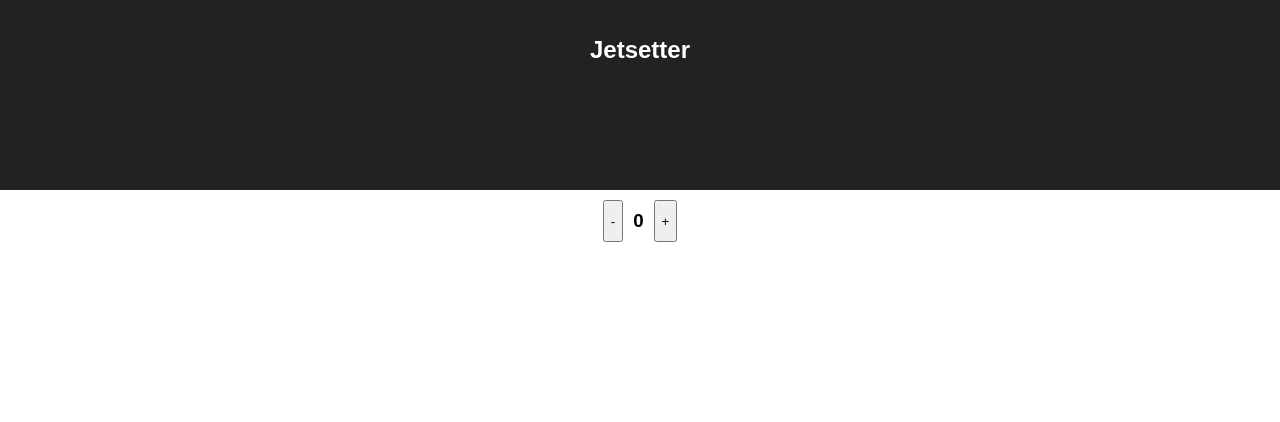
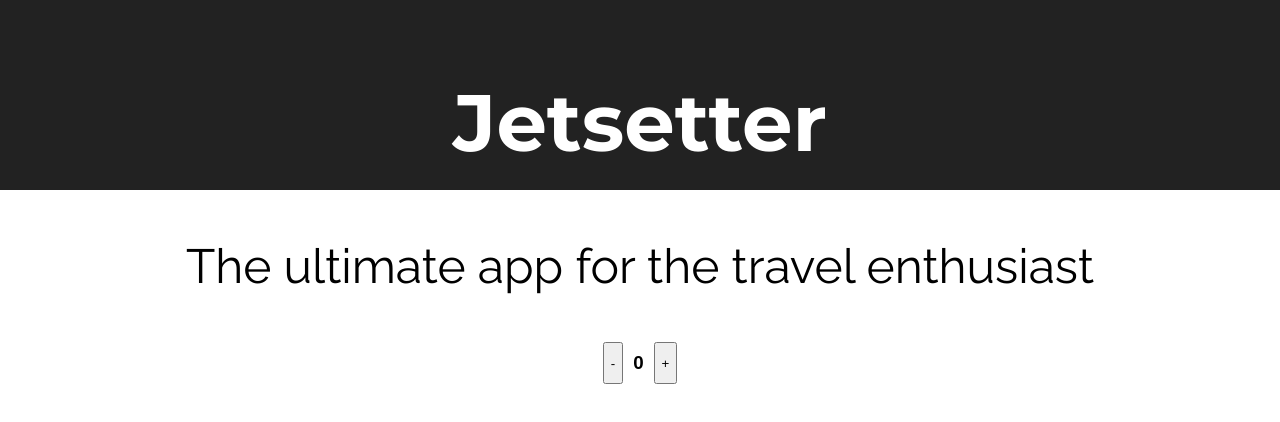
Before and after one commit to christielynam/jetsetter, a React (Create React App) app: page / in a window 1280 px wide. Shown: the top 422 px of the page. Built offline with nearby package versions, Linux system fonts and the light colour scheme.

Commit message:
Add fonts

```diff
--- a/public/index.html
+++ b/public/index.html
@@ -10,6 +10,7 @@
     -->
     <link rel="manifest" href="%PUBLIC_URL%/manifest.json">
     <link rel="shortcut icon" href="%PUBLIC_URL%/favicon.ico">
+    <link href="https://fonts.googleapis.com/css?family=Montserrat:400,700|Raleway" rel="stylesheet">
     <!--
       Notice the use of %PUBLIC_URL% in the tags above.
       It will be replaced with the URL of the `public` folder during the build.
--- a/src/App.css
+++ b/src/App.css
@@ -15,11 +15,13 @@
 }
 
 .App-title {
-  font-size: 1.5em;
+  font-family: 'Montserrat', sans-serif;
+  font-size: 5em;
 }
 
-.App-intro {
-  font-size: large;
+.tag-line {
+  font-family: 'Raleway', sans-serif;
+  font-size: 3em;
 }
 
 @keyframes App-logo-spin {
--- a/src/App.js
+++ b/src/App.js
@@ -9,6 +9,7 @@ class App extends Component {
         <header className="App-header">
           <h1 className="App-title">Jetsetter</h1>
         </header>
+        <p className='tag-line'>The ultimate app for the travel enthusiast</p>
         <Counter />
       </div>
     );
```
